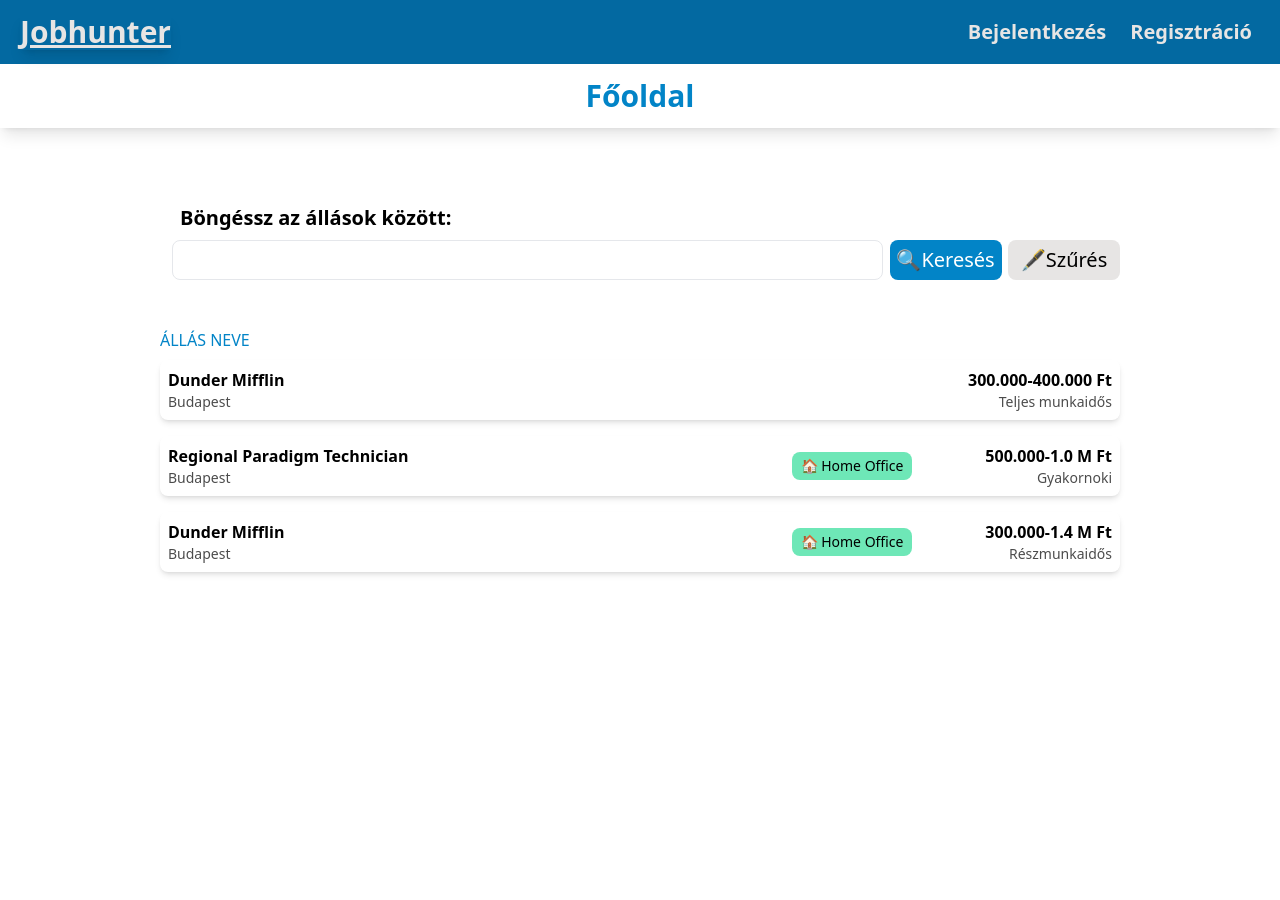
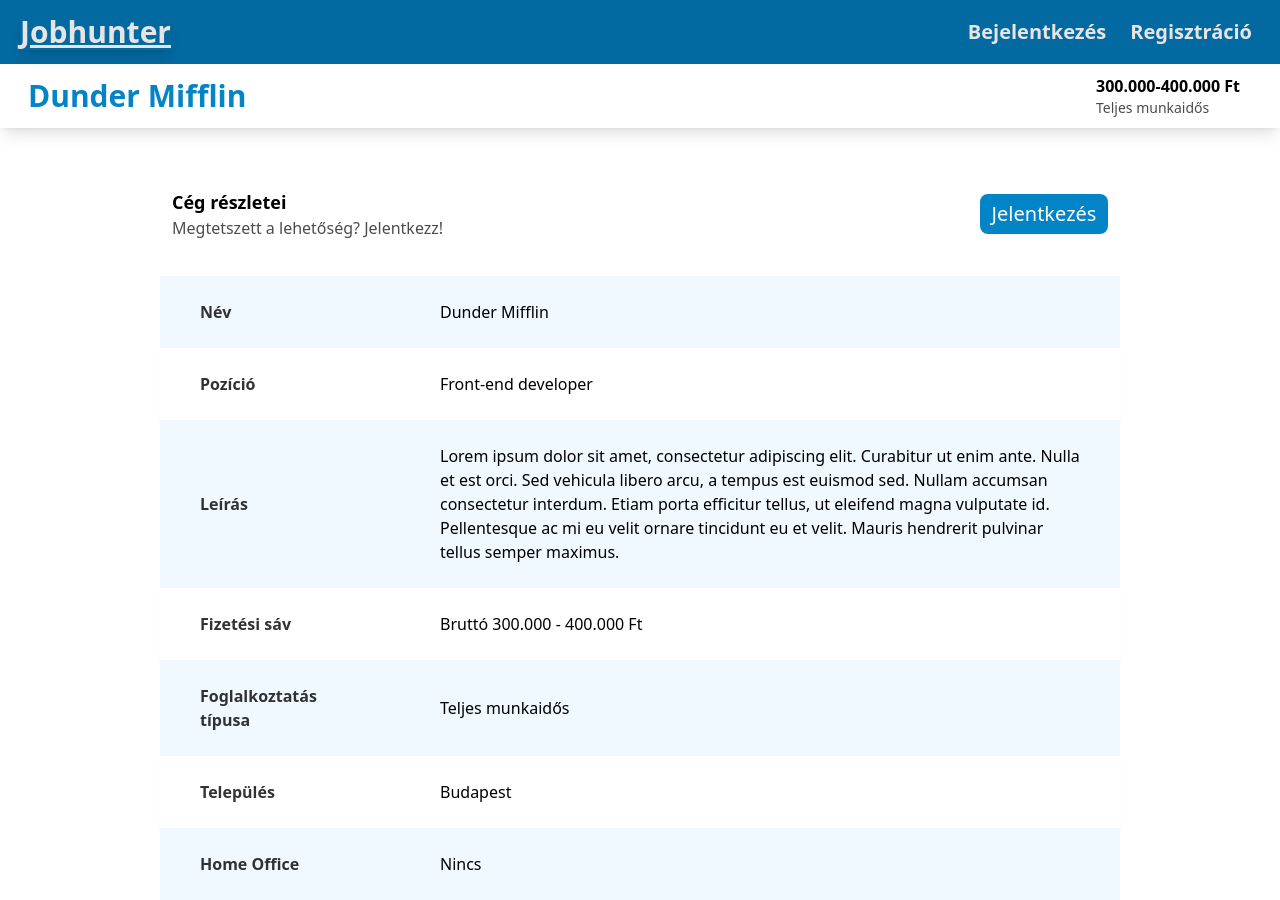
Before and after one commit to laszlosimon98/react-bead-2-jobhunter, a React (Vite) app in the folder client/: page /jobs/1 in a window 1280 px wide. Before the commit the page ends 800 px from the top, so only its background shows below. Built offline with nearby package versions, Linux system fonts and the light colour scheme.

Commit message:
Added Job detail page

```diff
--- a/client/src/App.tsx
+++ b/client/src/App.tsx
@@ -3,15 +3,21 @@
 import Home from "./home/Home";
 import Register from "./auth/Register";
 import Login from "./auth/Login";
+import JobDetail from "./jobs/JobDetail";
 
 function App() {
   return (
     <BrowserRouter>
       <Layout>
         <Routes>
-          <Route path="/" element={<Home />} />
-          <Route path="/register" element={<Register />} />
-          <Route path="/login" element={<Login />} />
+          <Route index element={<Home />} />
+
+          <Route path="jobs">
+            <Route path=":jobId" element={<JobDetail />} />
+          </Route>
+
+          <Route path="register" element={<Register />} />
+          <Route path="login" element={<Login />} />
           <Route path="*" element={<Home />} />
         </Routes>
       </Layout>
--- a/client/src/jobs/Job.tsx
+++ b/client/src/jobs/Job.tsx
@@ -1,38 +1,11 @@
 import { ReactElement } from "react";
 import HomeOffice from "./HomeOffice";
+import { Link } from "react-router-dom";
+import { formatNumber, translateType } from "../utils/util";
 
 const Job = ({ data }): ReactElement => {
-  const translateType = (type: string) => {
-    switch (type) {
-      case "full-time":
-        return "Teljes munkaidős";
-      case "part-time":
-        return "Részmunkaidős";
-      case "internship":
-        return "Gyakornoki";
-      default:
-        return "";
-    }
-  };
-
-  const formatNumber = (num: number) => {
-    if (num.toString().length < 7) {
-      return num
-        .toString()
-        .slice(0, num.toString().length - 3)
-        .concat(".")
-        .concat(num.toString().slice(num.toString().length - 3));
-    } else {
-      return num
-        .toString()
-        .slice(0, 1)
-        .concat(".")
-        .concat(num.toString().slice(1, 2))
-        .concat(" M");
-    }
-  };
-
   return (
+    <Link to={`jobs/${data.id}`}>
       <div className="flex justify-between items-center p-2 shadow-md my-2 hover:bg-stone-200 cursor-pointer rounded-lg hover:p-3 hover:mb-1 hover:-mx-2 transition-all">
         <div className="">
           <p className="font-semibold">{data.company}</p>
@@ -54,6 +27,7 @@
           </div>
         </div>
       </div>
+    </Link>
   );
 };
 
--- a/client/src/jobs/JobDetail.tsx
+++ b/client/src/jobs/JobDetail.tsx
@@ -0,0 +1,50 @@
+import { ReactElement } from "react";
+import { useParams } from "react-router-dom";
+import { tempData } from "./JobLists";
+import HomeOffice from "./HomeOffice";
+import { formatNumber, translateType } from "../utils/util";
+import JobTable from "./JobTable";
+
+const JobDetail = (): ReactElement => {
+  const { jobId } = useParams();
+  const job = tempData.find((data) => data.id === parseInt(jobId as string));
+
+  return (
+    <>
+      <div className="w-full shadow-lg h-16 flex items-center justify-between">
+        <div className="flex items-center">
+          <h2 className="font-bold text-3xl px-7 text-sky-600">
+            {job?.company}
+          </h2>
+          {job?.homeOffice ? <HomeOffice /> : ""}
+        </div>
+
+        <div className="mr-10">
+          <p className="font-semibold">
+            {formatNumber(job?.salaryFrom as number)}-
+            {formatNumber(job?.salaryTo as number)} Ft
+          </p>
+          <p className="text-sm opacity-70">
+            {translateType(job?.type as string)}
+          </p>
+        </div>
+      </div>
+
+      <div className="w-3/4 mx-auto mt-12">
+        <div className="flex justify-between items-center p-3">
+          <div>
+            <h3 className="font-semibold text-lg">Cég részletei</h3>
+            <p className="opacity-70">Megtetszett a lehetőség? Jelentkezz!</p>
+          </div>
+          <button className="bg-sky-600 w-32 h-10 text-xl rounded-lg text-white cursor-pointer hover:bg-sky-500 ">
+            Jelentkezés
+          </button>
+        </div>
+
+        <JobTable job={job} />
+      </div>
+    </>
+  );
+};
+
+export default JobDetail;
--- a/client/src/jobs/JobLists.tsx
+++ b/client/src/jobs/JobLists.tsx
@@ -1,11 +1,13 @@
 import { ReactElement } from "react";
 import Job from "./Job";
-const tempData = [
+
+export const tempData = [
   {
     id: 1,
     company: "Dunder Mifflin",
     position: "Front-end developer",
-    description: "Lorem ipsum...",
+    description:
+      "Lorem ipsum dolor sit amet, consectetur adipiscing elit. Curabitur ut enim ante. Nulla et est orci. Sed vehicula libero arcu, a tempus est euismod sed. Nullam accumsan consectetur interdum. Etiam porta efficitur tellus, ut eleifend magna vulputate id. Pellentesque ac mi eu velit ornare tincidunt eu et velit. Mauris hendrerit pulvinar tellus semper maximus.",
     salaryFrom: 300000,
     salaryTo: 400000,
     type: "full-time",
--- /dev/null
+++ b/client/src/jobs/JobTable.tsx
@@ -0,0 +1,56 @@
+import { ReactElement } from "react";
+import { formatNumber, translateType } from "../utils/util";
+
+const JobTable = ({ job }): ReactElement => {
+  return (
+    <table className="w-full mx-auto mt-6 table-auto">
+      <tbody>
+        <tr className="bg-sky-50">
+          <td className="px-10 py-6 w-[15rem] font-semibold opacity-80">Név</td>
+          <td className="px-10 py-6">{job?.company}</td>
+        </tr>
+        <tr className="shadow-sm">
+          <td className="px-10 py-6 w-[15rem] font-semibold opacity-80">
+            Pozíció
+          </td>
+          <td className="px-10 py-6">{job?.position}</td>
+        </tr>
+        <tr className="bg-sky-50">
+          <td className="px-10 py-6 w-[15rem] font-semibold opacity-80">
+            Leírás
+          </td>
+          <td className="px-10 py-6">{job?.description}</td>
+        </tr>
+        <tr className="shadow-sm">
+          <td className="px-10 py-6 w-[15rem] font-semibold opacity-80">
+            Fizetési sáv
+          </td>
+          <td className="px-10 py-6">
+            Bruttó {formatNumber(job?.salaryFrom as number)} -{" "}
+            {formatNumber(job?.salaryTo as number)} Ft
+          </td>
+        </tr>
+        <tr className="bg-sky-50">
+          <td className="px-10 py-6 w-[15rem] font-semibold opacity-80">
+            Foglalkoztatás típusa
+          </td>
+          <td className="px-10 py-6">{translateType(job?.type as string)}</td>
+        </tr>
+        <tr className="shadow-sm">
+          <td className="px-10 py-6 w-[15rem] font-semibold opacity-80">
+            Település
+          </td>
+          <td className="px-10 py-6">{job?.city}</td>
+        </tr>
+        <tr className="bg-sky-50">
+          <td className="px-10 py-6 w-[15rem] font-semibold opacity-80">
+            Home Office
+          </td>
+          <td className="px-10 py-6">{job?.homeOffice ? "Van" : "Nincs"}</td>
+        </tr>
+      </tbody>
+    </table>
+  );
+};
+
+export default JobTable;
--- /dev/null
+++ b/client/src/utils/util.ts
@@ -0,0 +1,29 @@
+export const translateType = (type: string) => {
+  switch (type) {
+    case "full-time":
+      return "Teljes munkaidős";
+    case "part-time":
+      return "Részmunkaidős";
+    case "internship":
+      return "Gyakornoki";
+    default:
+      return "";
+  }
+};
+
+export const formatNumber = (num: number) => {
+  if (num.toString().length < 7) {
+    return num
+      .toString()
+      .slice(0, num.toString().length - 3)
+      .concat(".")
+      .concat(num.toString().slice(num.toString().length - 3));
+  } else {
+    return num
+      .toString()
+      .slice(0, 1)
+      .concat(".")
+      .concat(num.toString().slice(1, 2))
+      .concat(" M");
+  }
+};
```
Lines whose indentation alone changed are shown as unchanged.
